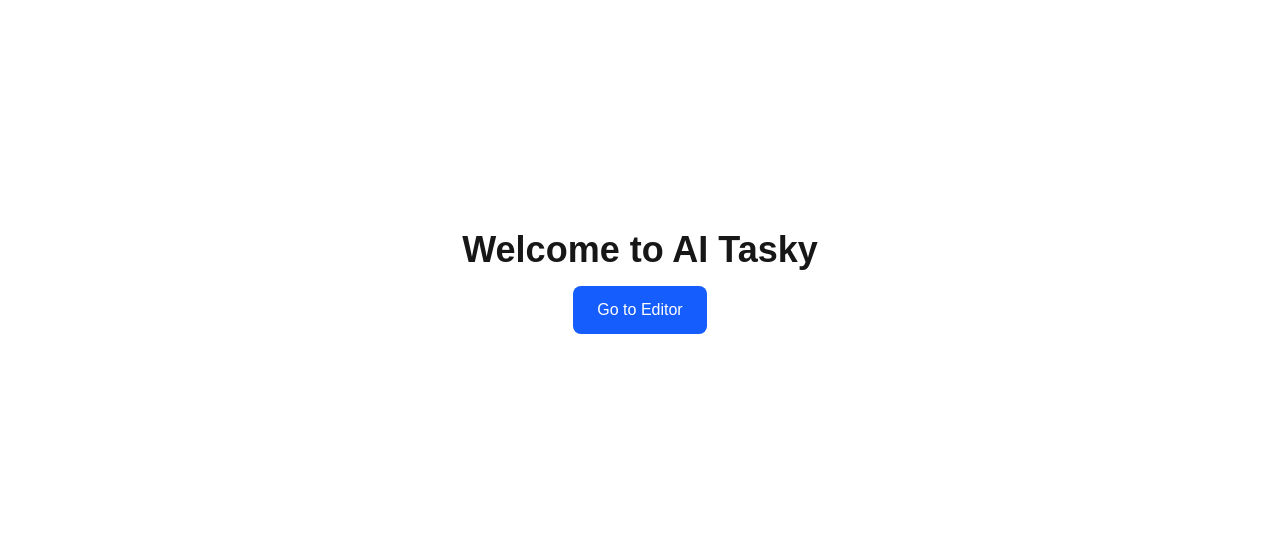
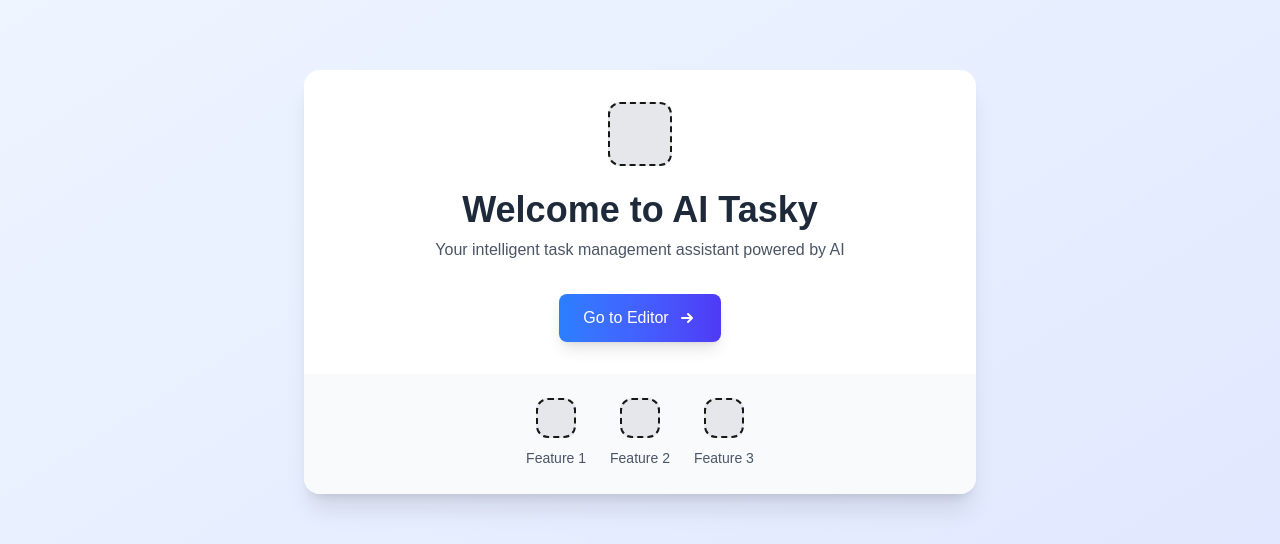
Before and after one commit to NZLouislu/nzlouis-ai-tasky, a Next.js app: page / in a window 1280 px wide. Shown: the part 182-726 px from the top of the page. Built offline with nearby package versions, Linux system fonts and the light colour scheme.

Commit message:
refactor page structure to use Home component for better organization and maintainability

```diff
--- /dev/null
+++ b/app/components/Home.tsx
@@ -0,0 +1,48 @@
+import Link from "next/link";
+
+export default function Home() {
+  return (
+    <div className="min-h-screen flex items-center justify-center bg-gradient-to-br from-blue-50 to-indigo-100 p-4">
+      <div className="max-w-2xl w-full">
+        <div className="bg-white rounded-2xl shadow-xl overflow-hidden">
+          <div className="p-8">
+            <div className="flex justify-center mb-6">
+              <div className="bg-gray-200 border-2 border-dashed rounded-xl w-16 h-16" />
+            </div>
+
+            <h1 className="text-3xl md:text-4xl font-bold text-center text-gray-800 mb-2">
+              Welcome to AI Tasky
+            </h1>
+
+            <p className="text-gray-600 text-center mb-8">
+              Your intelligent task management assistant powered by AI
+            </p>
+
+            <div className="flex justify-center">
+              <Link
+                href="/editor"
+                className="inline-flex items-center justify-center px-6 py-3 bg-gradient-to-r from-blue-500 to-indigo-600 text-white font-medium rounded-lg hover:from-blue-600 hover:to-indigo-700 transition-all transform hover:-translate-y-0.5 shadow-lg hover:shadow-xl"
+              >
+                <span>Go to Editor</span>
+                <svg xmlns="http://www.w3.org/2000/svg" className="h-5 w-5 ml-2" viewBox="0 0 20 20" fill="currentColor">
+                  <path fillRule="evenodd" d="M10.293 5.293a1 1 0 011.414 0l4 4a1 1 0 010 1.414l-4 4a1 1 0 01-1.414-1.414L12.586 11H5a1 1 0 110-2h7.586l-2.293-2.293a1 1 0 010-1.414z" clipRule="evenodd" />
+                </svg>
+              </Link>
+            </div>
+          </div>
+
+          <div className="bg-gray-50 px-8 py-6">
+            <div className="flex justify-center space-x-6">
+              {[1, 2, 3].map((item) => (
+                <div key={item} className="text-center">
+                  <div className="bg-gray-200 border-2 border-dashed rounded-xl w-10 h-10 mx-auto mb-2" />
+                  <span className="text-sm text-gray-600">Feature {item}</span>
+                </div>
+              ))}
+            </div>
+          </div>
+        </div>
+      </div>
+    </div>
+  );
+}
--- a/app/page.tsx
+++ b/app/page.tsx
@@ -1,21 +1,11 @@
 import GoogleAnalytics from "@/components/GoogleAnalytics";
-import Link from "next/link";
+import Home from "./components/Home";
 
 export default function Page() {
   return (
     <>
       <GoogleAnalytics />
-      <div className="min-h-screen flex items-center justify-center">
-        <div className="text-center">
-          <h1 className="text-4xl font-bold mb-4">Welcome to AI Tasky</h1>
-          <Link
-            href="/editor"
-            className="inline-block bg-blue-600 text-white px-6 py-3 rounded-lg hover:bg-blue-700 transition"
-          >
-            Go to Editor
-          </Link>
-        </div>
-      </div>
+      <Home />
     </>
   );
 }
```
Also changed, not shown: 2 other files (tests, documents, lock files or other folders).
